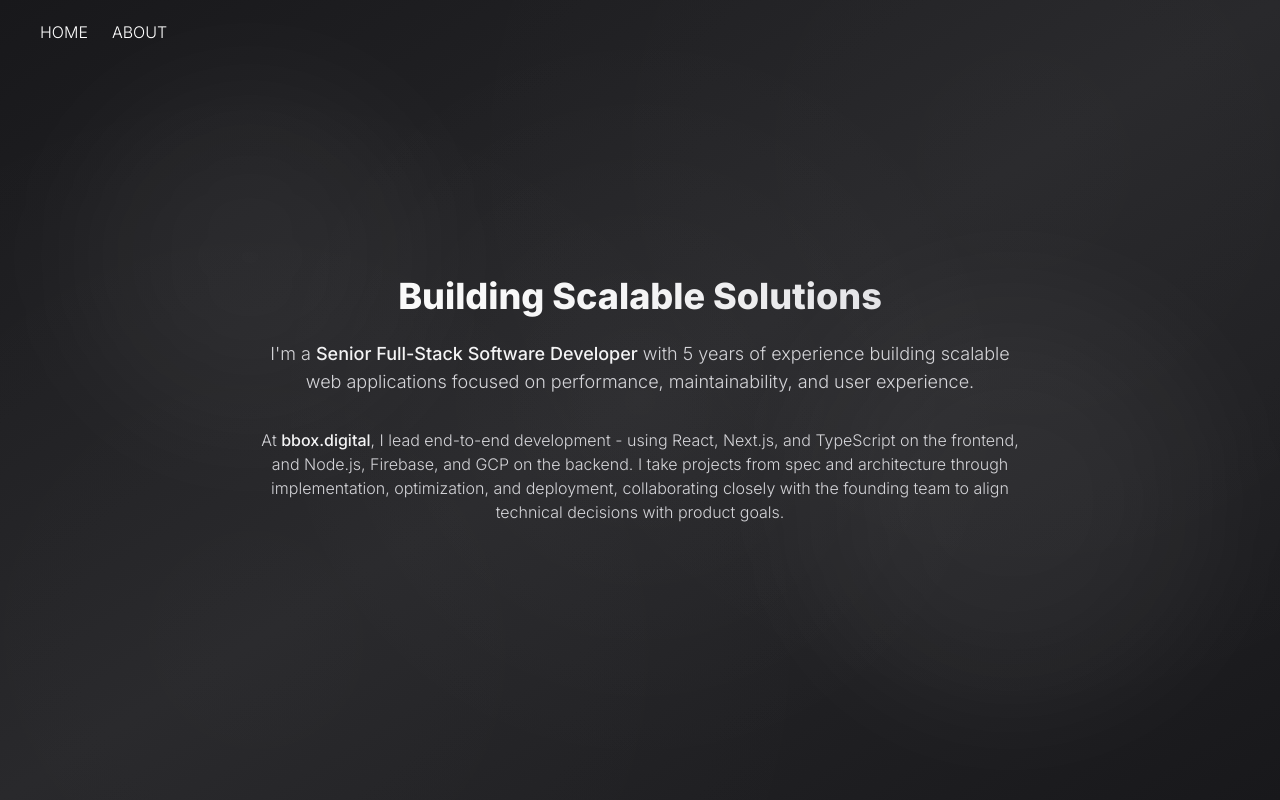
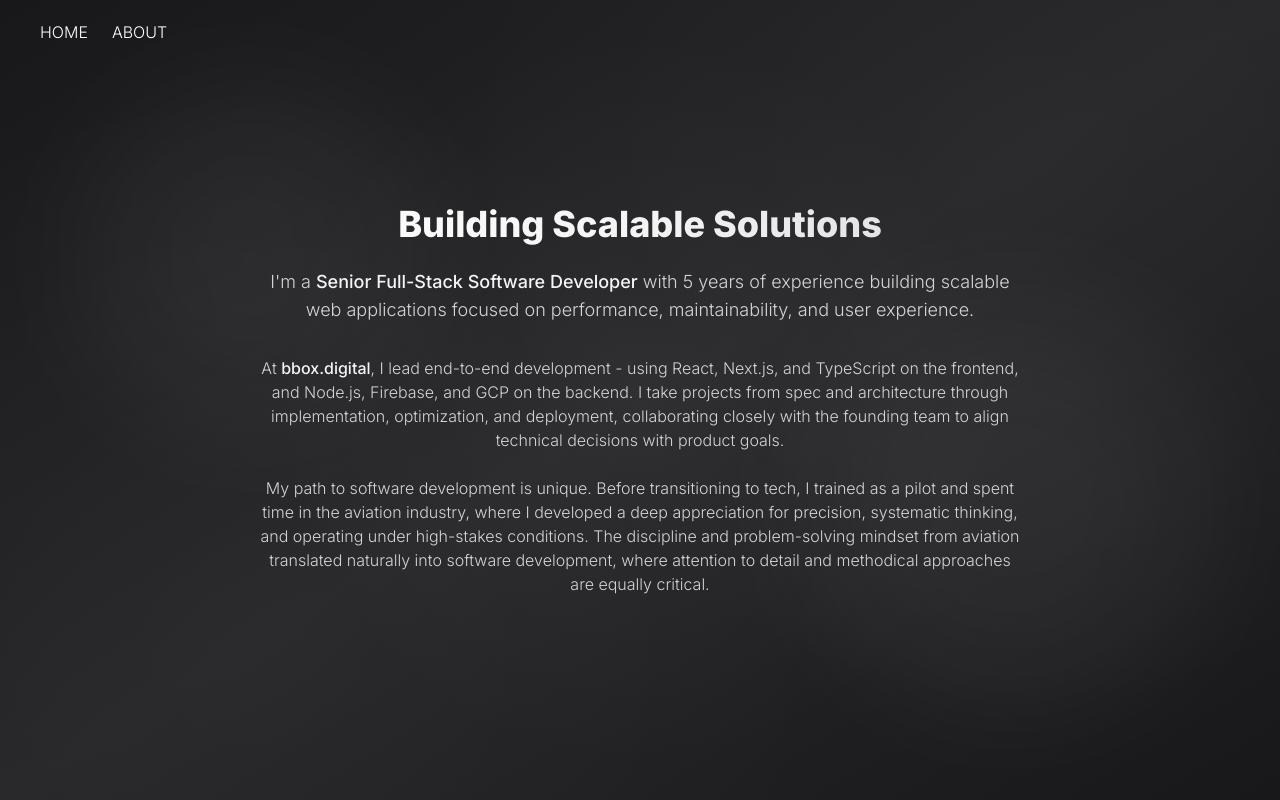
Before and after one commit to patshannon/resume, a Next.js app: page /about in a window 1280 px wide. Shown: the top 800 px of the page. Built offline with nearby package versions, Linux system fonts and the light colour scheme.

Commit message:
Add unique aviation background to about page
Co-authored-by: peshannon104 <peshannon104@gmail.com>

```diff
--- a/src/app/(routes)/about/page.tsx
+++ b/src/app/(routes)/about/page.tsx
@@ -119,6 +119,9 @@ export default function Page() {
           >
             <p>
               At <span className="text-zinc-100 font-medium">bbox.digital</span>, I lead end-to-end development - using React, Next.js, and TypeScript on the frontend, and Node.js, Firebase, and GCP on the backend. I take projects from spec and architecture through implementation, optimization, and deployment, collaborating closely with the founding team to align technical decisions with product goals.
+            </p>
+            <p>
+              My path to software development is unique. Before transitioning to tech, I trained as a pilot and spent time in the aviation industry, where I developed a deep appreciation for precision, systematic thinking, and operating under high-stakes conditions. The discipline and problem-solving mindset from aviation translated naturally into software development, where attention to detail and methodical approaches are equally critical.
             </p>
           </MotionDiv>
         </div>
```
